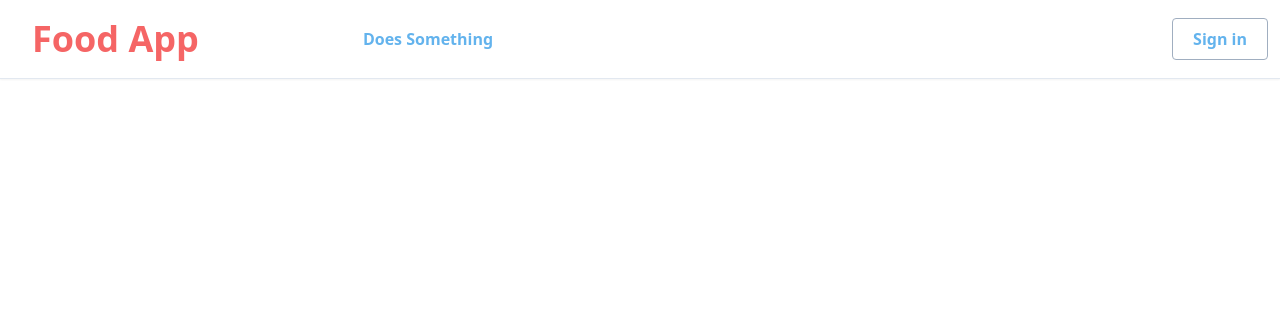
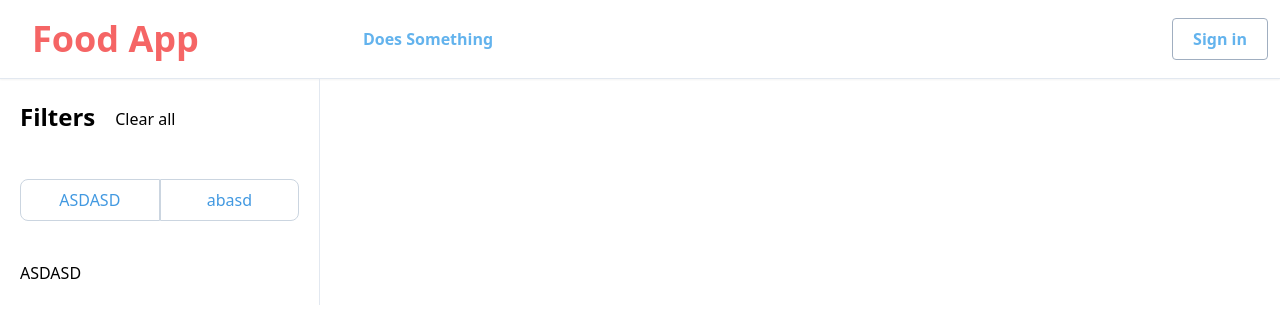
Before and after one commit to zydricDev/FoodApp, a React (Create React App) app in the folder react-foodapp/: page /main in a window 1280 px wide. Shown: the top 318 px of the page. Built offline with nearby package versions, Linux system fonts and the light colour scheme; no server answers.

Commit message:
Mainhub edit

```diff
--- a/react-foodapp/src/App.js
+++ b/react-foodapp/src/App.js
@@ -12,6 +12,7 @@ import RegisterFood from './components/pages/RegisterFood'
 import DeleteMe from './components/pages/DeleteMe'
 import MyStore from './components/pages/MyStore'
 import Landing from './components/pages/Landing'
+import Mainhub from './components/pages/Mainhub'
 
 
 
@@ -58,7 +59,7 @@ export default function App() {
             <UserContext.Provider value={{ userData, setUserData }}>
                 <Header />
                 <Switch>
-
+                    <Route path='/main' component={Mainhub}/>
                     <Route path='/landing' component={Landing} />
                     <Route exact path='/' component={Home} />
                     <Route path='/login' component={Login} />
--- /dev/null
+++ b/react-foodapp/src/components/pages/Mainhub.js
@@ -0,0 +1,33 @@
+import React from 'react'
+
+export default function Mainhub() {
+    return (
+        <div className='flex'>
+            <div className='flex w-2/6 border-r'>
+                <div className='flex-col w-full'>
+                    <div className='flex p-5 align-baseline'>
+                        <p className='font-bold text-2xl'>Filters</p>
+                        <p className='ml-3 p-2'>Clear all</p>
+                    </div>
+
+                    <div className='p-5 flex justify-center'>
+                        <p className='hover:border-0 hover:bg-blue-600 hover:text-white w-full text-center py-2 rounded-tl-lg rounded-bl-lg text-blue-500 font-medium border border-gray-400'>ASDASD</p>
+                        <p className='hover:border-0 hover:bg-blue-700 hover:text-white w-full text-center py-2 rounded-tr-lg rounded-br-lg text-blue-500 font-medium border border-gray-400'>abasd</p>
+                    </div>
+
+                    <p className='p-5'>ASDASD</p>
+                </div>
+            </div>
+
+            <div className="flex-col w-full">
+                <div className='flex w-full'>
+
+                </div>
+
+                <div className="flex-col w-full">
+
+                </div>
+            </div>
+        </div>
+    )
+}
```
